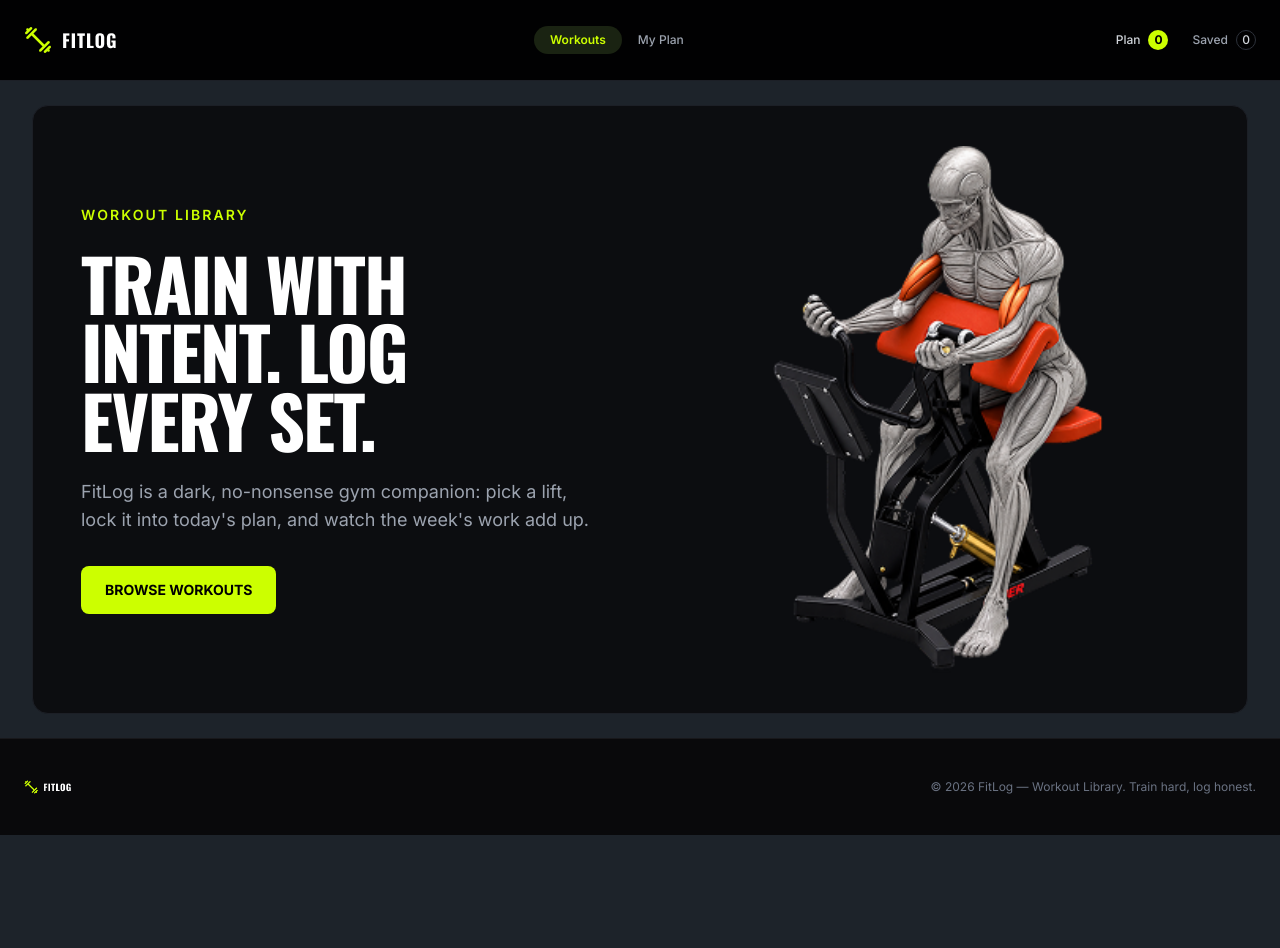
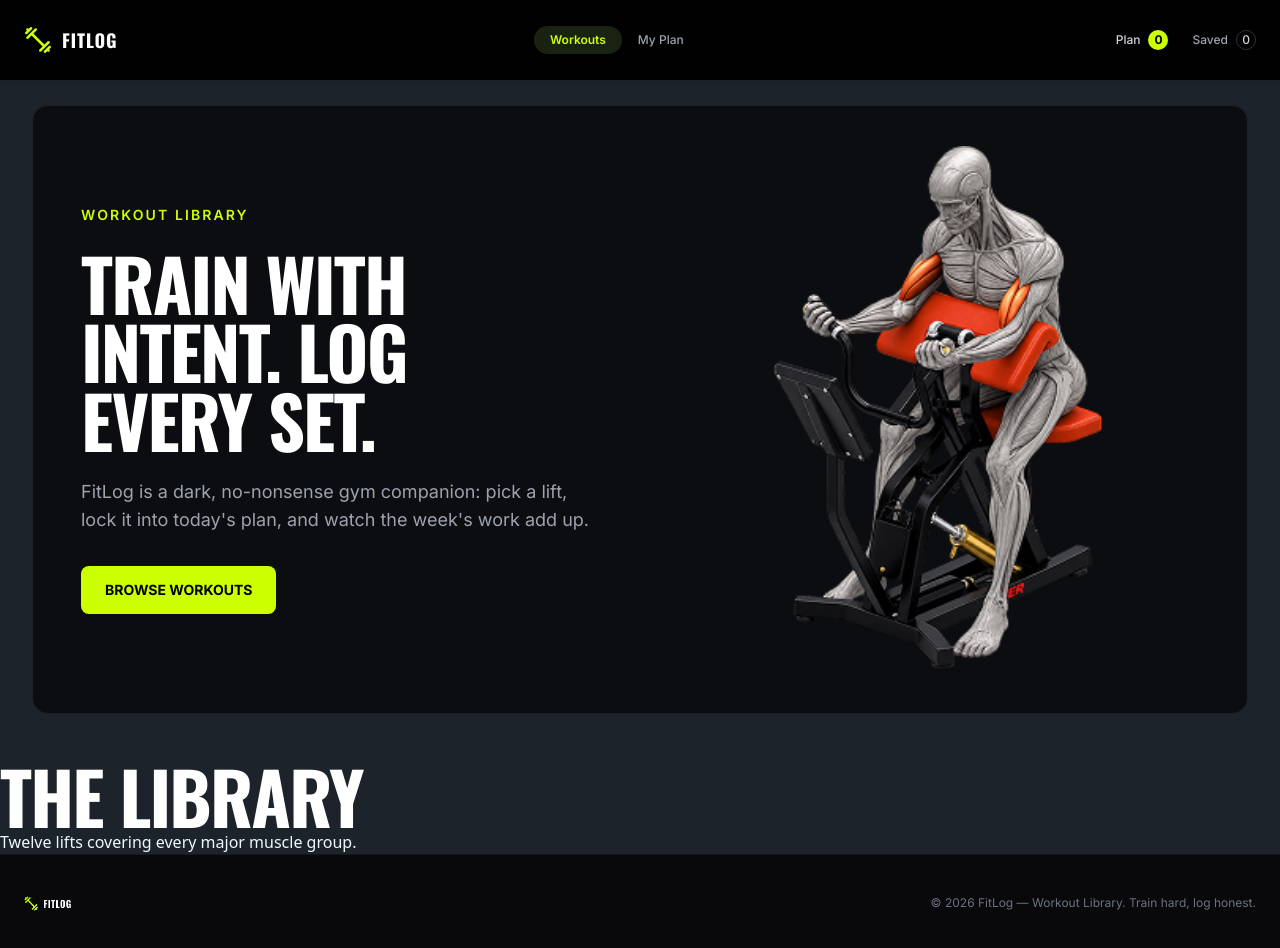
Before and after one commit to Ikhlasrahman/Fit-logs-app, a Next.js app: page / in a window 1280 px wide. Shown: the top 948 px of the page. Before the commit the page ends 835 px from the top, so only its background shows below. Built offline with nearby package versions, Linux system fonts and the light colour scheme.

Commit message:
Library section is on progress

```diff
--- /dev/null
+++ b/src/app/components/homepage/TheLibary.tsx
@@ -0,0 +1,13 @@
+
+const TheLibary = () => {
+    return (
+        <div className="container">
+            <h1 className="mt-5 max-w-3xl font-oswald text-4xl font-bold uppercase leading-[0.95] tracking-tight text-white sm:mt-6 sm:text-5xl lg:text-6xl xl:text-7xl">
+                The Library
+            </h1>
+            <p>Twelve lifts covering every major muscle group.</p>
+        </div>
+    );
+};
+
+export default TheLibary;
--- a/src/app/layout.tsx
+++ b/src/app/layout.tsx
@@ -1,7 +1,6 @@
 import type { Metadata } from "next";
 import { Inter, Oswald } from "next/font/google";
 import Footer from "./components/Footer";
-import BannerSection from "./components/homepage/Banner";
 import Navbar from "./components/Navbar";
 import "./globals.css";
 
@@ -31,7 +30,6 @@ export default function RootLayout({ children }: LayoutProps<"/">) {
         <div>
 
           <Navbar />
-          <BannerSection />
           {children}
           <Footer />
         </div>
--- a/src/app/page.tsx
+++ b/src/app/page.tsx
@@ -1,6 +1,13 @@
+import BannerSection from "./components/homepage/Banner";
+import TheLibary from "./components/homepage/TheLibary";
+
+
 
 export default function Home() {
   return (
-    <div></div>
+    <div>
+      <BannerSection />
+      <TheLibary />
+    </div>
   );
 }
```
